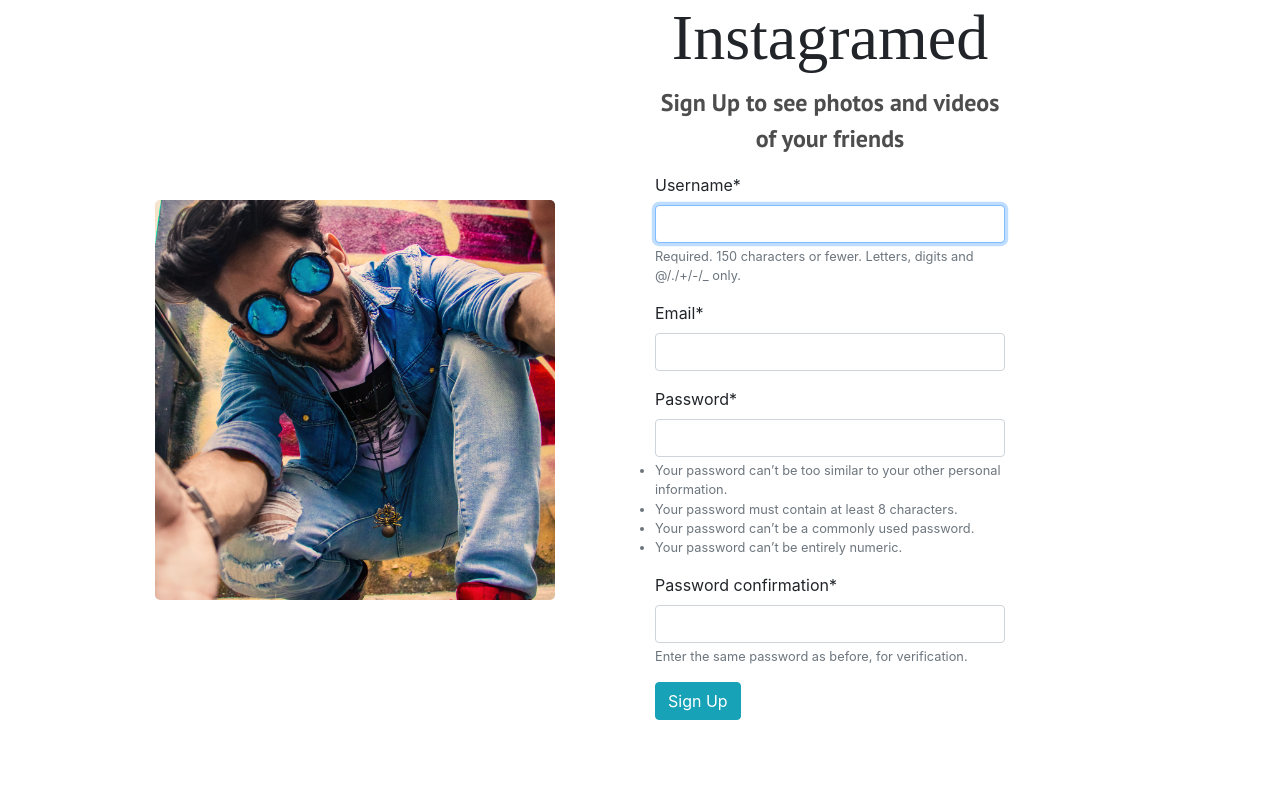
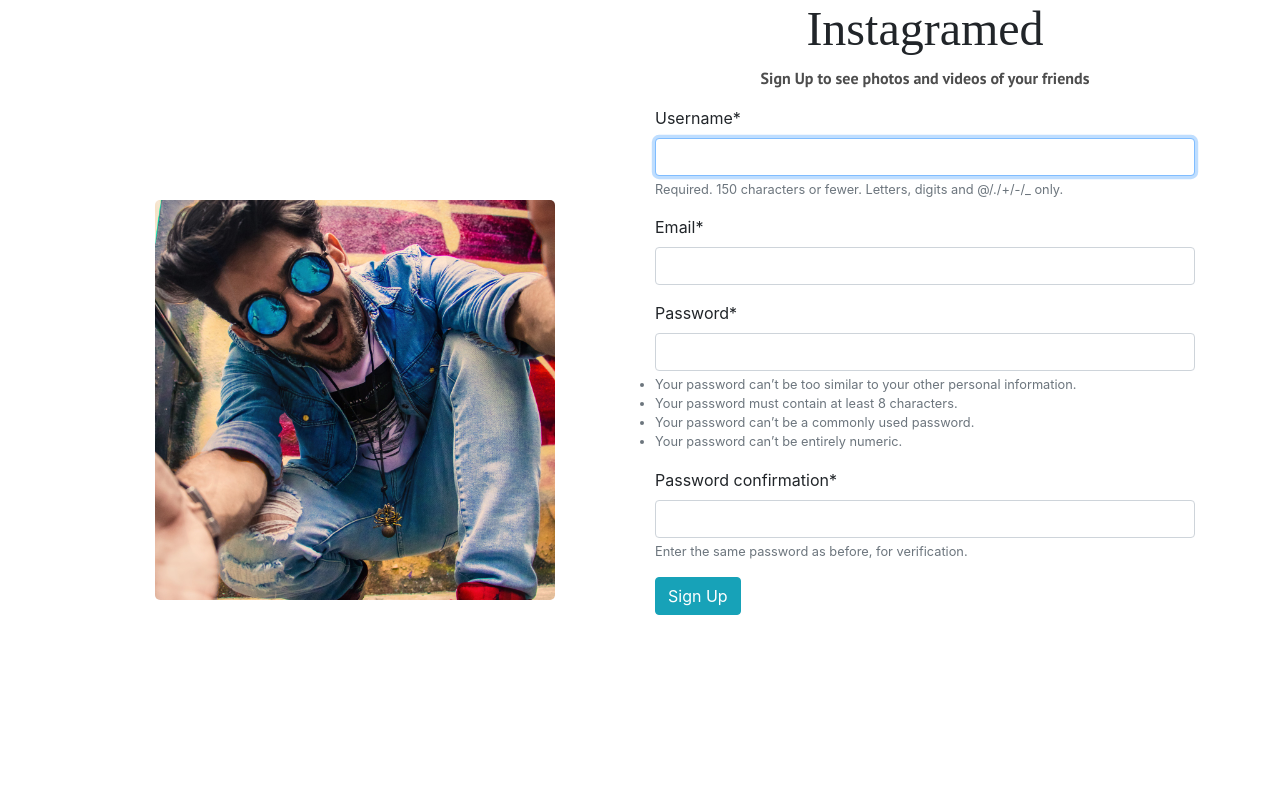
Before and after one commit to Mantongash/instagramed, a Django app: page / in a window 1280 px wide. Run offline with Django 3.2, Linux system fonts and the light colour scheme; some libraries are stand-ins or nearby versions; some web fonts are replaced.

Commit message:
Styled the form a little bit to create more space

```diff
--- a/insta/templates/insta/index.html
+++ b/insta/templates/insta/index.html
@@ -8,7 +8,7 @@
         <div class="slider"></div>
       </div>
     </div>
-    <div class="col-md-4">
+    <div class="col-md-6">
       <h3 class="title text-center">Instagramed</h3>
       <p class="signup text-center">Sign Up to see photos and videos of your friends</p>
       <form action="" method="POST">
--- a/static/css/main.css
+++ b/static/css/main.css
@@ -15,14 +15,14 @@
 
 .title {
   font-family: "Billabong";
-  font-size: 4rem;
+  font-size: 3rem;
 }
 
 .signup {
   font-family: "PT Sans";
   font-weight: 700;
   color: #4d4d4d;
-  font-size: 1.5rem;
+  font-size: 1rem;
 }
 
 .signup-section {
```
